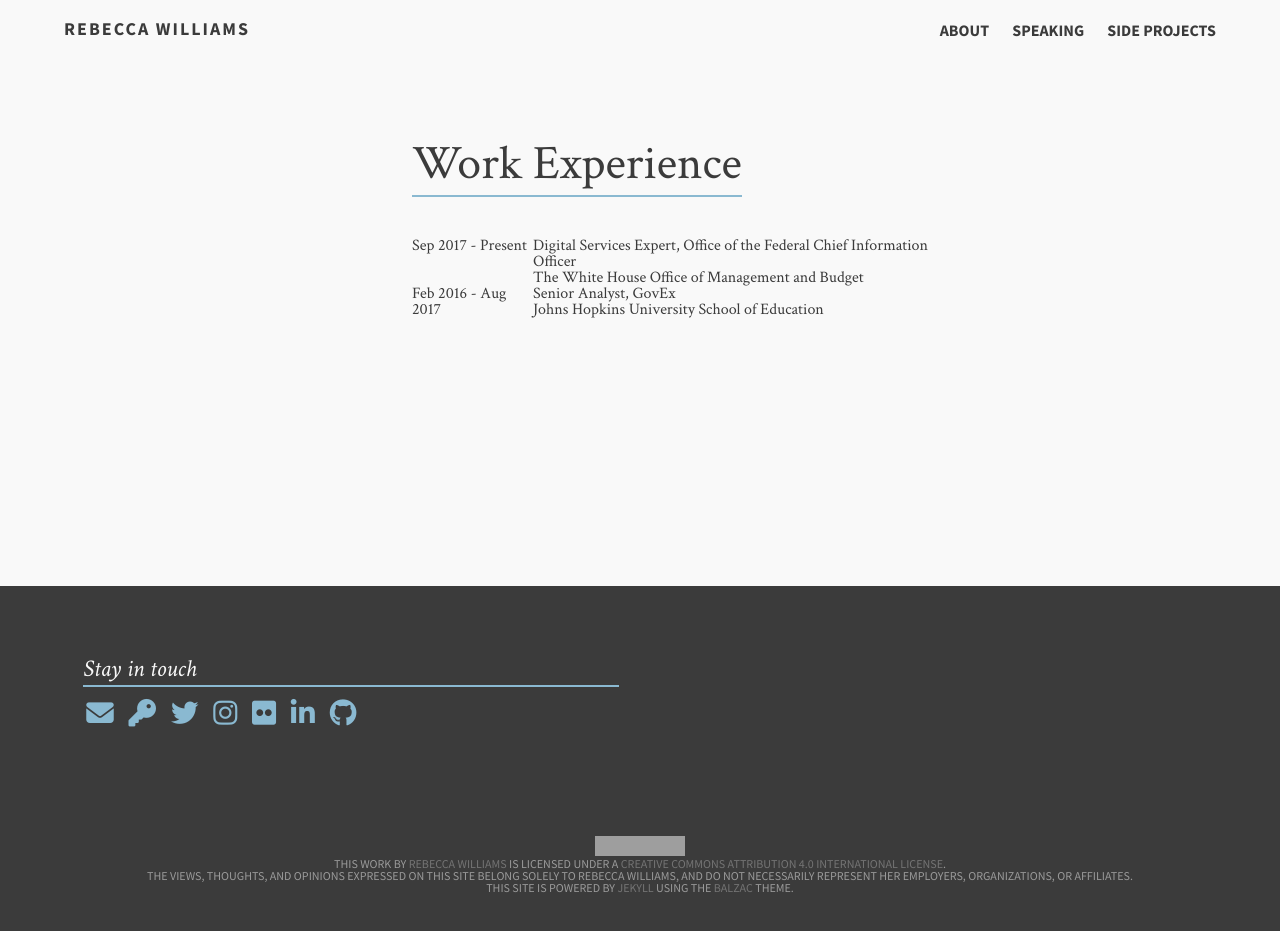
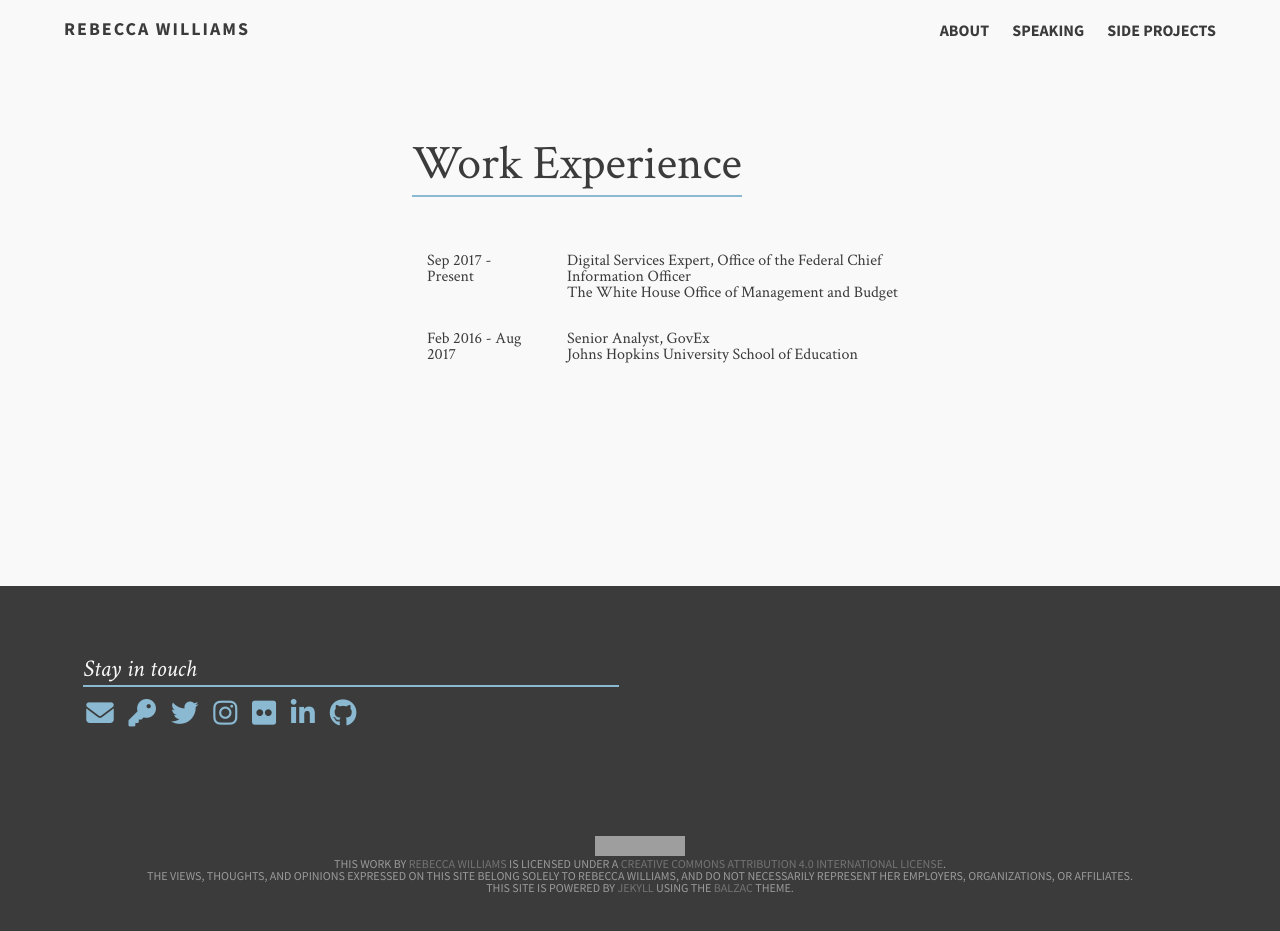
Before and after one commit to rebeccawilliams/rebeccawilliams.us, a Jekyll site: the page built from work.md, in a window 1280 px wide. Built offline with Jekyll 4.4.1, drawn with Linux system fonts in a browser that asks for light colours; nearby versions of some CDN libraries; grey boxes are pictures that could not be loaded.

Commit message:
Update work.html

```diff
--- a/_layouts/work.html
+++ b/_layouts/work.html
@@ -1,6 +1,16 @@
 
 {% include head-dark.html %}
-
+<head>
+<style>
+table, th, td {
+  border: 0px solid black;
+  border-collapse: collapse;
+}
+th, td {
+  padding: 15px;
+}
+</style>
+</head>
         <div id='bump'>
         <section class="article archive">
           <article class="archive-wrap">
```
